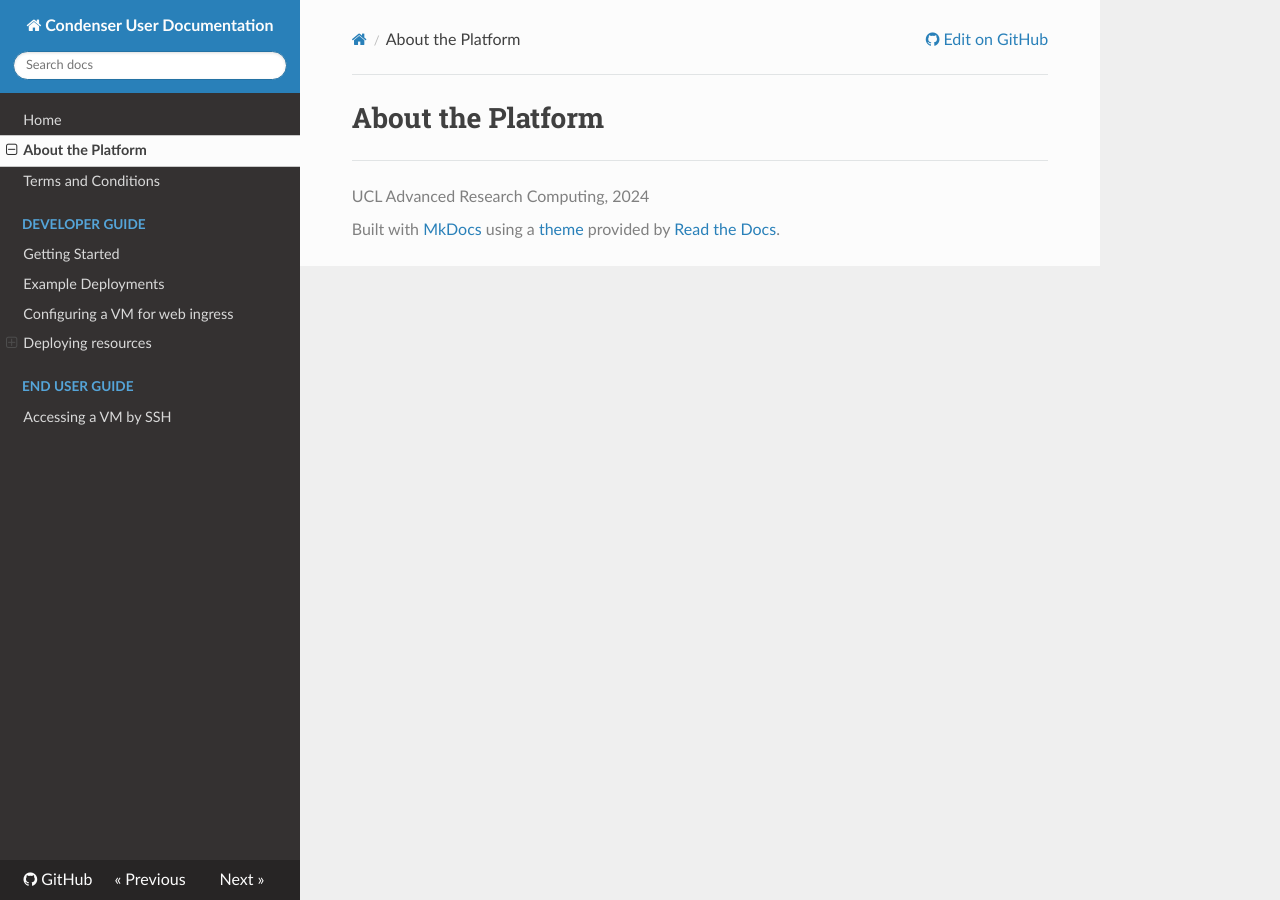
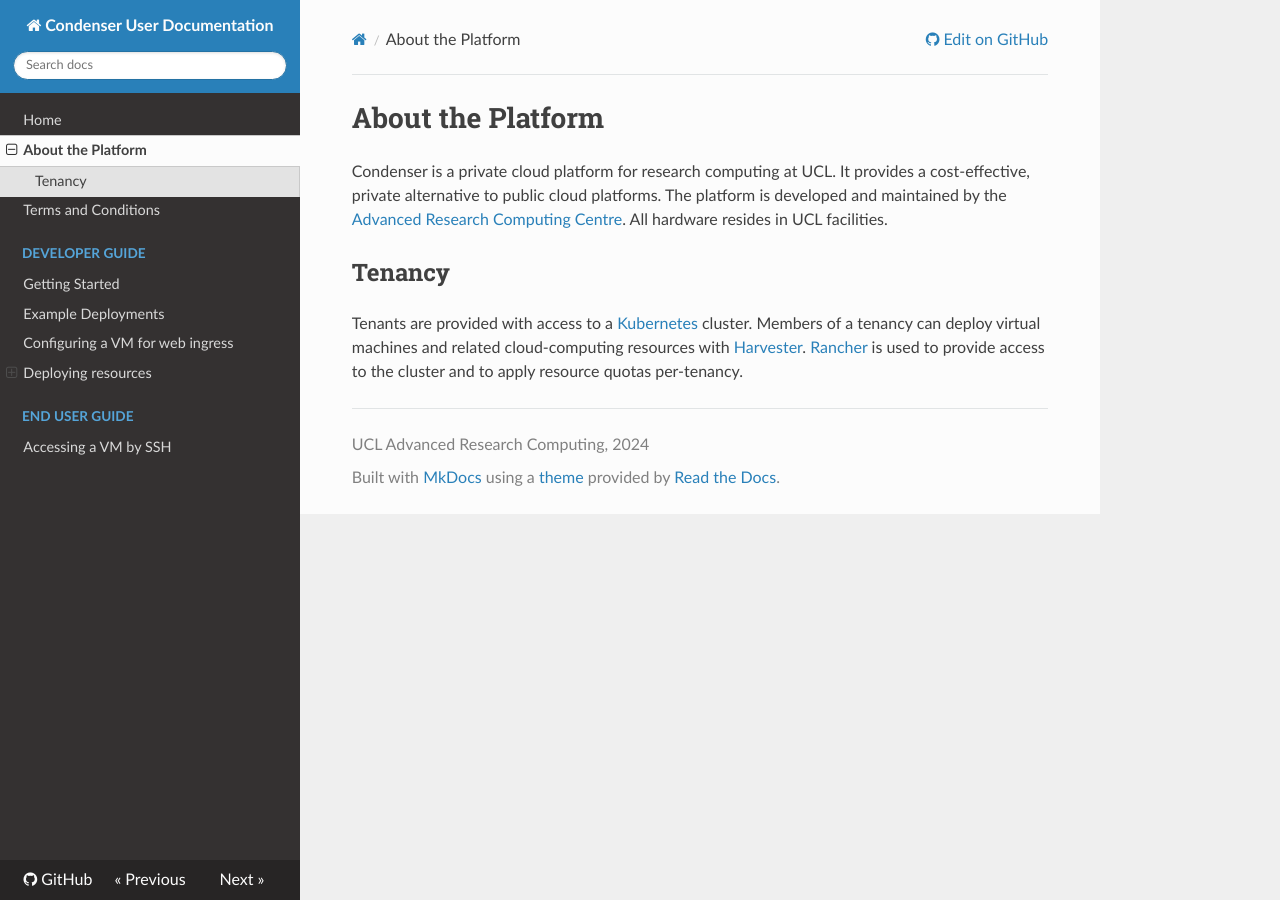
Before and after one commit to UCL-ARC/condenser-mkdocs, an MkDocs documentation site: the page built from docs/about.md, in a window 1280 px wide. Built offline with MkDocs 1.6.1, drawn with Linux system fonts in a browser that asks for light colours; nearby versions of some CDN libraries.

Commit message:
write an about page

```diff
--- a/docs/about.md
+++ b/docs/about.md
@@ -3,3 +3,15 @@
 ---
 
 # About the Platform
+
+Condenser is a private cloud platform for research computing at UCL. It provides
+a cost-effective, private alternative to public cloud platforms. The platform is
+developed and maintained by the [Advanced Research Computing Centre](https://www.ucl.ac.uk/advanced-research-computing/).
+All hardware resides in UCL facilities.
+
+## Tenancy
+
+Tenants are provided with access to a [Kubernetes](https://kubernetes.io/docs/home/)
+cluster. Members of a tenancy can deploy virtual machines and related cloud-computing
+resources with [Harvester](https://docs.harvesterhci.io). [Rancher](https://rancher.com/docs/)
+is used to provide access to the cluster and to apply resource quotas per-tenancy.
```
